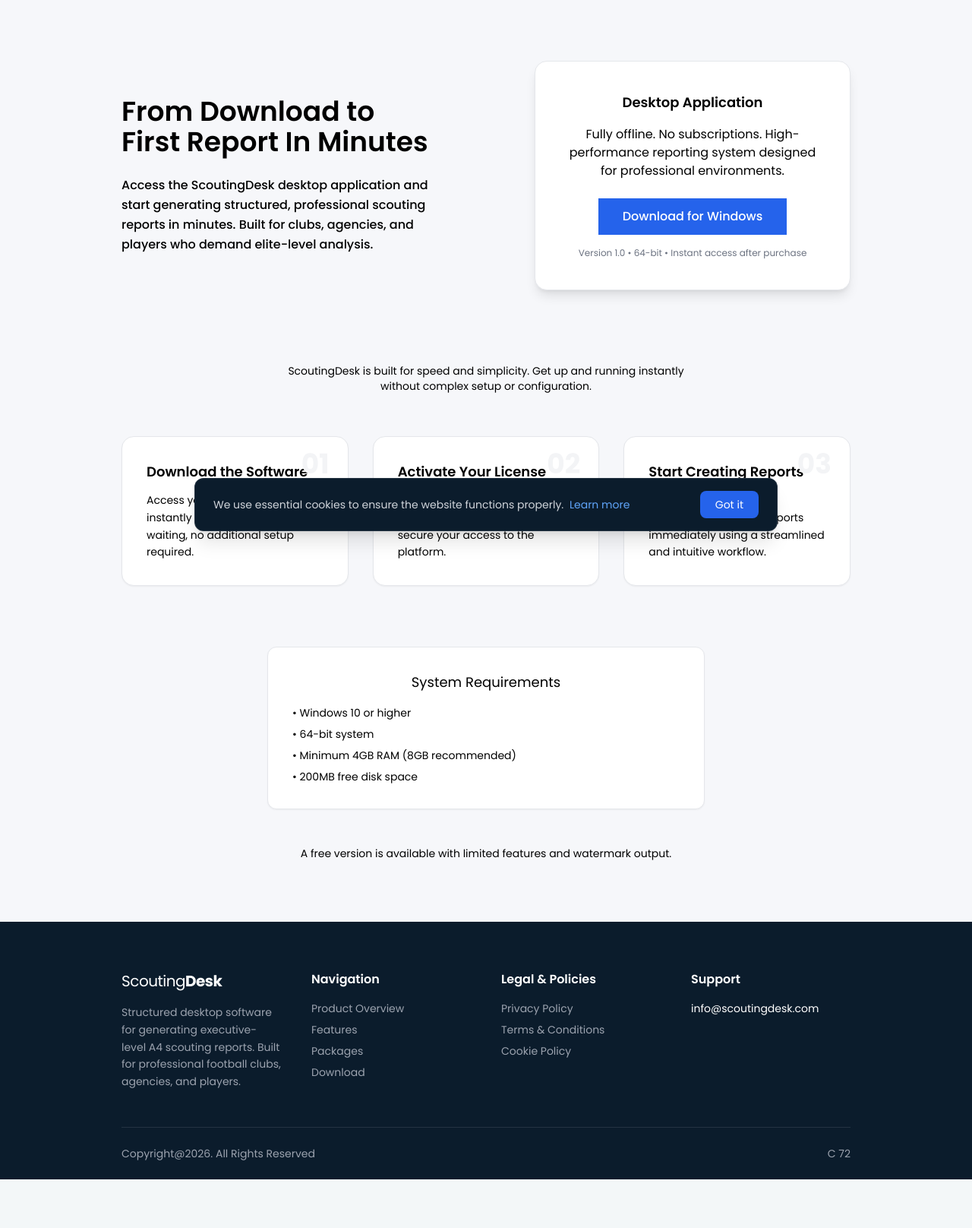
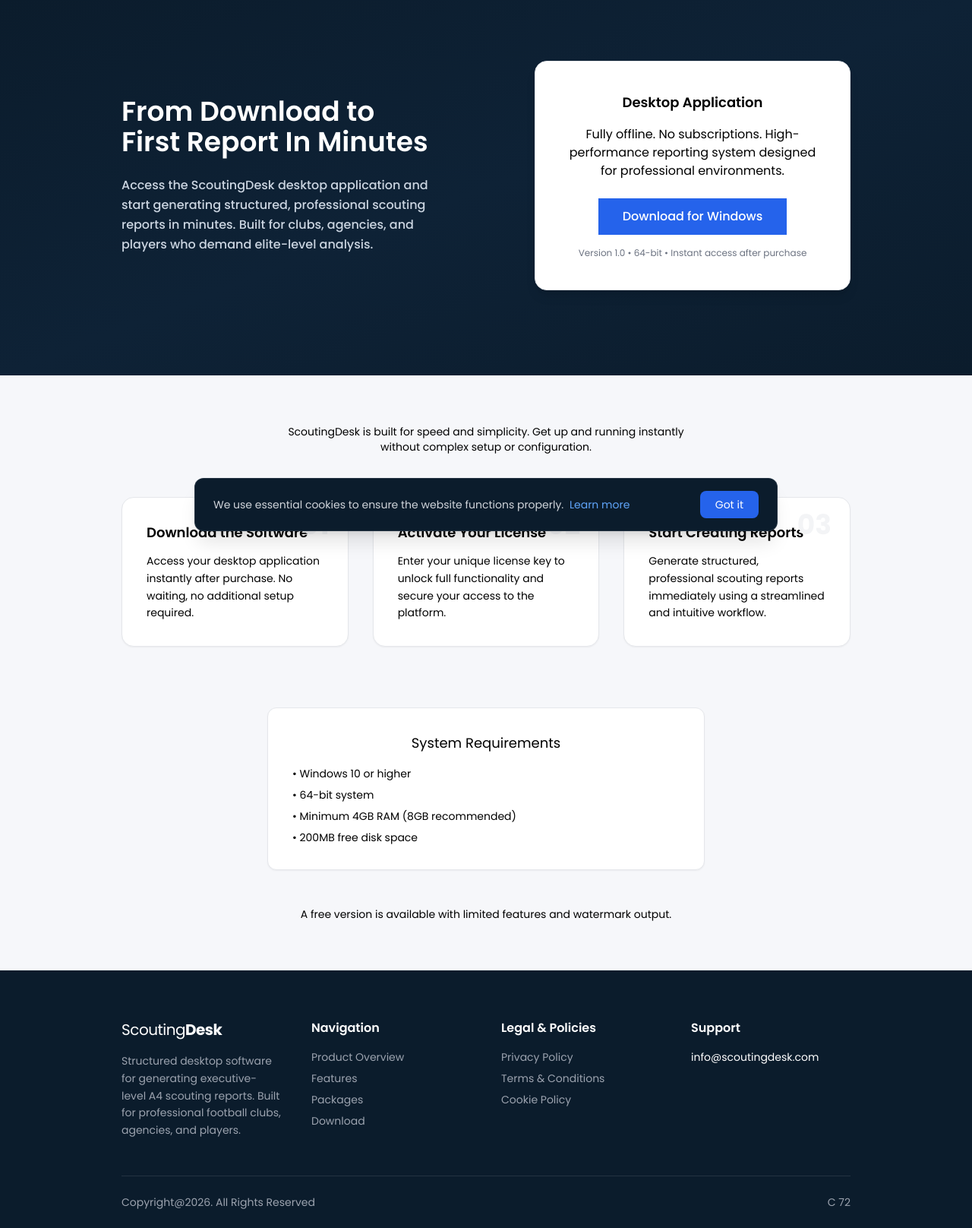
Before and after one commit to TheSukhSingh/scoutingdesk-website, a Django app: page /download/ in a window 1280 px wide. Shown: the part 85-1701 px from the top of the page at 76% size. Before the commit the page ends 1637 px from the top, so only its background shows below. Run offline with Django 5.2, Linux system fonts and the light colour scheme; parts of the project's set-up code (start-up, migrations or seed data) failed here and were passed over.

Commit message:
download page design fix

```diff
--- a/static/css/output.css
+++ b/static/css/output.css
@@ -1368,6 +1368,14 @@ video {
   padding-top: 1.5rem;
 }
 
+.pb-28 {
+  padding-bottom: 7rem;
+}
+
+.pt-20 {
+  padding-top: 5rem;
+}
+
 .text-left {
   text-align: left;
 }
--- a/templates/download.html
+++ b/templates/download.html
@@ -1,6 +1,7 @@
 {% extends "base.html" %} {% load static %} {% block content %}
 
-<div class="bg-[var(--color-bg-2)] min-h-screen py-20">
+<div
+  class=" bg-gradient-to-br from-[var(--color-primary)] via-[var(--color-secondary)] to-[var(--color-primary)]  pt-20 pb-28">
   <div class="container-main text-[var(--color-text-dark)]">
 
     <!-- TOP GRID -->
@@ -8,11 +9,11 @@
 
       <!-- LEFT SIDE -->
       <div class="text-left">
-        <h1 class="heading-lg font-semibold">
+        <h1 class="heading-lg font-semibold text-white">
           From Download to First Report In Minutes
         </h1>
 
-        <p class="text-body mt-6 text-[var(--color-text-muted)] max-w-lg leading-relaxed">
+        <p class="text-body mt-6 text-[var(--color-text-light)] max-w-lg leading-relaxed">
           Access the ScoutingDesk desktop application and start generating
           structured, professional scouting reports in minutes. Built for clubs,
           agencies, and players who demand elite-level analysis.
@@ -42,11 +43,15 @@
 
     </div>
 
+  </div>
+</div>
+<div class="bg-[var(--color-bg-2)] py-16">
+  <div class="container-main text-[var(--color-text-dark)]">
     <!-- HOW IT WORKS -->
-    <div class="mt-24 max-w-5xl mx-auto">
+    <div class=" max-w-5xl mx-auto">
 
       <div class="text-center mb-14">
-        <p class="text-sm text-[var(--color-text-muted)] mt-4 max-w-xl mx-auto">
+        <p class="text-sm text-[var(--color-text-muted)]  max-w-xl mx-auto">
           ScoutingDesk is built for speed and simplicity. Get up and running
           instantly without complex setup or configuration.
         </p>
--- a/templates/header.html
+++ b/templates/header.html
@@ -19,7 +19,7 @@
 
     <!-- RIGHT SIDE -->
     <div class="flex items-center gap-4">
-      <a href="#" class="btn-primary hidden sm:inline-block text-sm">
+      <a href="/#packages" class="btn-primary hidden sm:inline-block text-sm">
         Purchase Software
       </a>
 
@@ -38,10 +38,9 @@
       <a href="/#product" class="hover:text-white transition">Product</a>
       <a href="/#features" class="hover:text-white transition">Features</a>
       <a href="/#packages" class="hover:text-white transition">Packages</a>
-      <a href="#" class="hover:text-white transition">Download</a>
-      <a href="#" class="hover:text-white transition">Demo</a>
+      <a href="{% url 'download' %}" class="hover:text-white transition">Download</a>
 
-      <a href="#" class="btn-primary text-center mt-2">Purchase Software</a>
+      <a href="/#packages" class="btn-primary text-center mt-2">Purchase Software</a>
     </div>
   </div>
 </nav>
```
Also changed, not shown: templates/core/home.html (+4 -5 lines).
